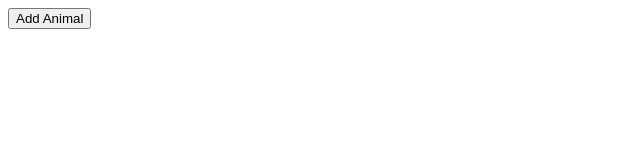
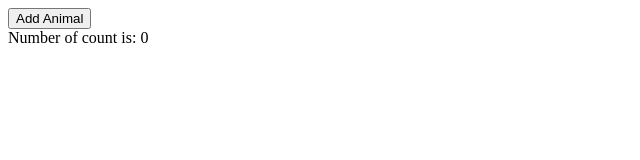
Before and after one commit to yutokobayashi/animals, a React (Create React App) app: page / in a window 1280 px wide. Shown: the top 160 px of the page, without its empty margins (0-640 px from the left). Built offline with nearby package versions, Linux system fonts and the light colour scheme.

Commit message:
Section 4.46
Section 4.46

```diff
--- a/src/App.js
+++ b/src/App.js
@@ -1,11 +1,15 @@
+import { useState } from "react";
+
 function App() {
+    const [count, setCount] = useState(0);
     const handleClick = () => {
-        console.log('Button was clicked!');
+        setCount(count + 1);
     };
 
     return (
         <div>
             <button onClick={handleClick}>Add Animal</button>
+            <div>Number of count is: {count}</div>
         </div>
     );
 }
```
